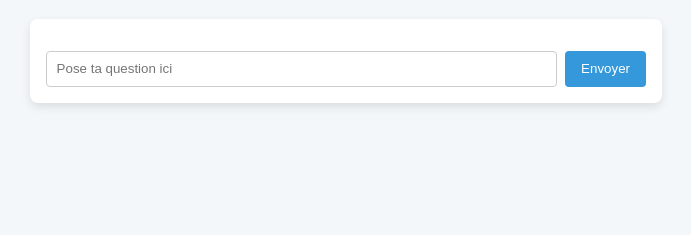
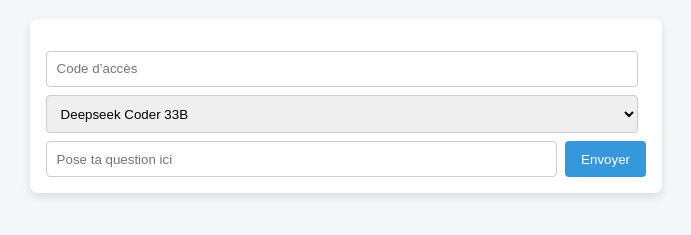
Before and after one commit to NicoKB/chatbot-ragarenn, a website: page frontend/index.html in a window 1280 px wide. Shown: the part 93-328 px from the top of the page, without its empty margins (294-985 px from the left). Drawn offline with Linux system fonts and the light colour scheme.

Commit message:
Update index.html

```diff
--- a/frontend/index.html
+++ b/frontend/index.html
@@ -57,13 +57,15 @@
 
     .input-row {
       display: flex;
+      margin-top: 0.5rem;
     }
 
-    input[type="text"] {
-      flex: 1;
+    input[type="text"], input[type="password"], select {
       padding: 0.6rem;
       border: 1px solid #ccc;
       border-radius: 4px;
+      margin-right: 0.5rem;
+      flex: 1;
     }
 
     button {
@@ -72,7 +74,6 @@
       color: white;
       border: none;
       border-radius: 4px;
-      margin-left: 0.5rem;
       cursor: pointer;
     }
 
@@ -85,6 +86,19 @@
   <h1>Chatbot RAGaRenn</h1>
   <div class="chat-container">
     <div class="messages" id="messages"></div>
+
+    <div class="input-row">
+      <input type="password" id="code" placeholder="Code d’accès" />
+    </div>
+
+    <div class="input-row">
+      <select id="model">
+        <option value="deepseek-coder:33b">Deepseek Coder 33B</option>
+        <option value="mistral-7b-instruct">Mistral 7B Instruct</option>
+        <option value="mixtral-8x7b">Mixtral 8x7B</option>
+      </select>
+    </div>
+
     <div class="input-row">
       <input type="text" id="message" placeholder="Pose ta question ici" onkeydown="handleKey(event)" />
       <button onclick="sendMessage()">Envoyer</button>
@@ -108,8 +122,16 @@
     }
 
     async function sendMessage() {
+      const code = document.getElementById('code').value;
+      const model = document.getElementById('model').value;
       const input = document.getElementById('message');
       const text = input.value.trim();
+
+      if (code !== "bretagne2025") {
+        alert("Code d’accès incorrect.");
+        return;
+      }
+
       if (!text) return;
 
       appendBubble(text, 'user');
@@ -120,7 +142,7 @@
       const response = await fetch('/api/chat', {
         method: 'POST',
         headers: { 'Content-Type': 'application/json' },
-        body: JSON.stringify({ message: text })
+        body: JSON.stringify({ message: text, model })
       });
 
       const data = await response.json();
```
